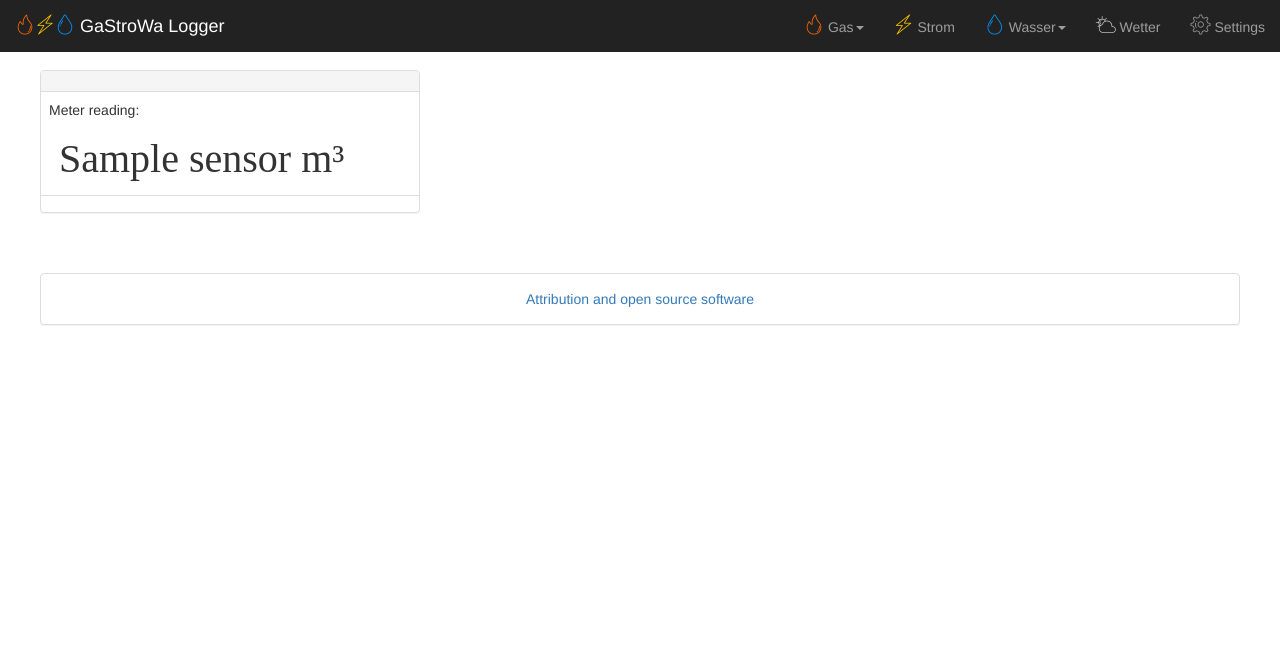
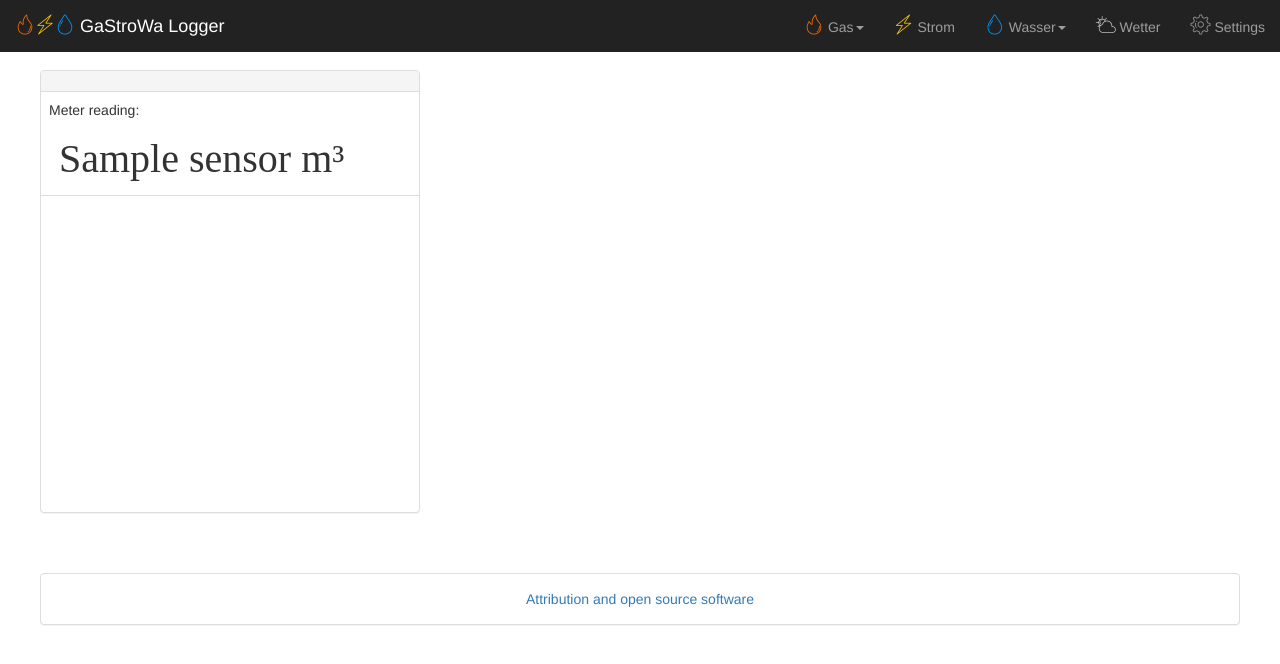
Before and after one commit to marplaa/gastrowalogger_old, a Flask app: template templates/home.html in a window 1280 px wide. Shown: the top 664 px of the page. Run offline with Flask 2, Linux system fonts and the light colour scheme; the template is opened without the code that fills it: most values are stand-ins (such as "Sample title", 1, 10 or a date in 2020); data that the repository does not hold is empty; a map, chart or similar area stays blank; parts of the project's set-up code (start-up, migrations or seed data) failed here and were passed over; some libraries are stand-ins or nearby versions; some web fonts are replaced.

Commit message:
replaced google chart on homepage with chart.js

```diff
--- a/static/js/home_plot.js
+++ b/static/js/home_plot.js
@@ -1,62 +1,20 @@
-/*google.charts.load('current', {
-	packages : [ 'corechart', 'bar' ]
-});*/
+$(document).ready(function() {
+	getData();
 
-google.charts.load('current', {
-	'packages' : [ 'bar' ]
 });
-google.charts.setOnLoadCallback(getData);
 
-
-
-
-var options = {
-	water : {
-		height : 300,
-		legend : {
-			position : 'none'
-		},
-		chart : {
-			title : 'Wasserverbrauch der letzten 7 Tage'
-		},
-		colors : [ icon_mapping["water"]["color"], icon_mapping["water"]["color"] ]
-	},
-	gas: {
-		height : 300,
-		legend : {
-			position : 'none'
-		},
-		chart : {
-			title : 'Gasverbrauch der letzten 7 Tage'
-		},
-		colors : [ icon_mapping["gas"]["color"], icon_mapping["gas"]["color"] ]
-	},
-	power: {
-		height : 300,
-		legend : {
-			position : 'none'
-		},
-		chart : {
-			title : 'Stromverbrauch der letzten 7 Tage'
-		},
-		colors : [ icon_mapping["power"]["color"], icon_mapping["power"]["color"] ]
-	}
-};
-
-var data;
-var material;
 
 function getData() {
 
-//	$.get({
-//		type : 'GET',
-//		url : '/sensor/_get_sensors',
-//		success : function (data) {sensors = data},
+	// $.get({
+	// type : 'GET',
+	// url : '/sensor/_get_sensors',
+	// success : function (data) {sensors = data},
+	// });
+
+//	$.get("/sensor/_get_sensors", function(data) {
+//		sensors = data;
 //	});
-
-	$.get( "/sensor/_get_sensors", function( data ) {
-		sensors = data;
-		});
 
 	var today = Date.today();
 	var week_ago = Date.today().add(-6).days();
@@ -78,31 +36,31 @@ function getData() {
 		});
 	}
 
-//	$.ajax({
-//		type : 'POST',
-//		url : '/charts/_get_chart?sensor=',
-//		data : {
-//			from_date : from_date,
-//			from_time : "00:00",
-//			to_date : to_date,
-//			to_time : "00:00",
-//			resolution : "86400"
-//		},
-//		success : drawChart,
-//	});
-//
-//	$.ajax({
-//		type : 'POST',
-//		url : '/water/_get_verbrauch',
-//		data : {
-//			von_date : from_date,
-//			von_uhr : "00:00",
-//			bis_date : to_date,
-//			bis_uhr : "00:00",
-//			aufloesung : "86400"
-//		},
-//		success : drawWaterChart,
-//	});
+	// $.ajax({
+	// type : 'POST',
+	// url : '/charts/_get_chart?sensor=',
+	// data : {
+	// from_date : from_date,
+	// from_time : "00:00",
+	// to_date : to_date,
+	// to_time : "00:00",
+	// resolution : "86400"
+	// },
+	// success : drawChart,
+	// });
+	//
+	// $.ajax({
+	// type : 'POST',
+	// url : '/water/_get_verbrauch',
+	// data : {
+	// von_date : from_date,
+	// von_uhr : "00:00",
+	// bis_date : to_date,
+	// bis_uhr : "00:00",
+	// aufloesung : "86400"
+	// },
+	// success : drawWaterChart,
+	// });
 
 }
 
@@ -110,15 +68,53 @@ function drawChart(jsonData) {
 
 	if (jsonData["status"] == "ok") {
 		sensor = jsonData["sensor"]
-		material = new google.charts.Bar(document.getElementById(sensor["id"]
-				+ '_chart_div'));
+		data = jsonData["data"];
+		labels = jsonData["labels"];
 
-		data = new google.visualization.DataTable(jsonData);
+		var ctx = document.getElementById(sensor["id"] + '_chart_div').getContext('2d');
+
+		var chart = new Chart(
+				ctx,
+				{
+					// The type of chart we want to create
+					type : 'bar',
+
+					// The data for our dataset
+					data : {
+						labels : labels,
+						datasets : [ {
+							label : "My First dataset",
+							backgroundColor : icon_mapping[sensor.type]["color"],
+							borderColor : icon_mapping[sensor.type]["color"],
+							data : data,
+						} ]
+					},
+
+					// Configuration options go here
+					options : {
+						legend : {
+							display : false
+						},
+						scales : {
+							yAxes : [ {
+								ticks : {
+									beginAtZero : true,
+								}
+							} ]
+						},
+						tooltips : {
+							callbacks : {
+								afterFooter : function(tooltipItem, chart) {
+									return ("<br><br>" + tooltipItem[0].xLabel);
+								}
+							}
+						}
+					}
+				});
+
 
 		// Instantiate and draw our chart, passing in some options.
 
-		material.draw(data, options[sensor["type"]]);
 	}
 
-
 }
--- a/templates/home.html
+++ b/templates/home.html
@@ -6,15 +6,14 @@
 <script type=text/javascript
 	src="{{url_for('static', filename='js/date-de-DE.js') }}"></script>
 
-
+<script
+	src="https://cdnjs.cloudflare.com/ajax/libs/Chart.js/2.4.0/Chart.min.js"></script>
 
 
 <link href="{{url_for('static', filename='css/jquery-ui.min.css') }}"
 	rel="stylesheet">
 
 
-<script type="text/javascript"
-	src="https://www.gstatic.com/charts/loader.js"></script>
 
 <!-- ab hier test -->
 
@@ -47,9 +46,9 @@
 
 				<tr>
 					<td>
-						<div id="{{ sensors[sensor].id }}_chart_div"
-							style="position: relative; width: 100%; left: 0; top: 0;"
-							height="300px"></div>
+						<div style="position: relative; width: 100%; left: 0; top: 0; height:300px">
+						<canvas id="{{ sensors[sensor].id }}_chart_div"></canvas>
+						</div>
 
 					</td>
 				</tr>
```
Also changed, not shown: static/js/plot.js (+37 -27 lines).
